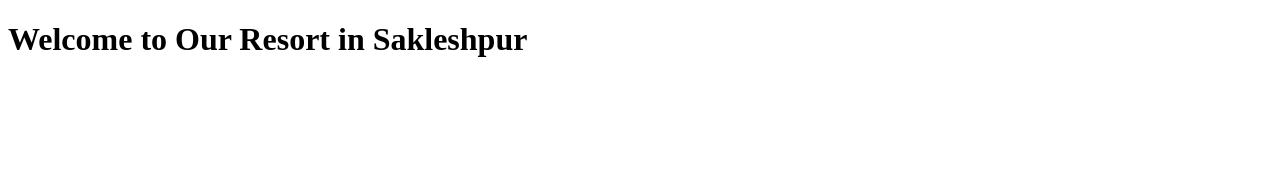
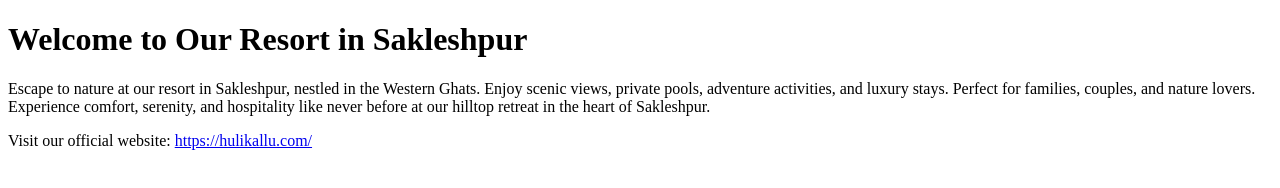
Before and after one commit to Resort-in-Sakleshpur/.github.io, a plain HTML site: page index.html in a window 1280 px wide. Drawn offline with Linux system fonts and the light colour scheme.

Commit message:
Update index.html

```diff
--- a/index.html
+++ b/index.html
@@ -5,5 +5,13 @@
 </head>
 <body>
   <h1>Welcome to Our Resort in Sakleshpur</h1>
+  <p>
+    Escape to nature at our resort in Sakleshpur, nestled in the Western Ghats. Enjoy scenic views, private pools, adventure activities, and luxury stays. Perfect for families, couples, and nature lovers. Experience comfort, serenity, and hospitality like never before at our hilltop retreat in the heart of Sakleshpur.
+
+  </p>
+  <p>
+    Visit our official website:
+    <a href="https://hulikallu.com/" target="_blank">https://hulikallu.com/</a>
+  </p>
 </body>
 </html>
```
